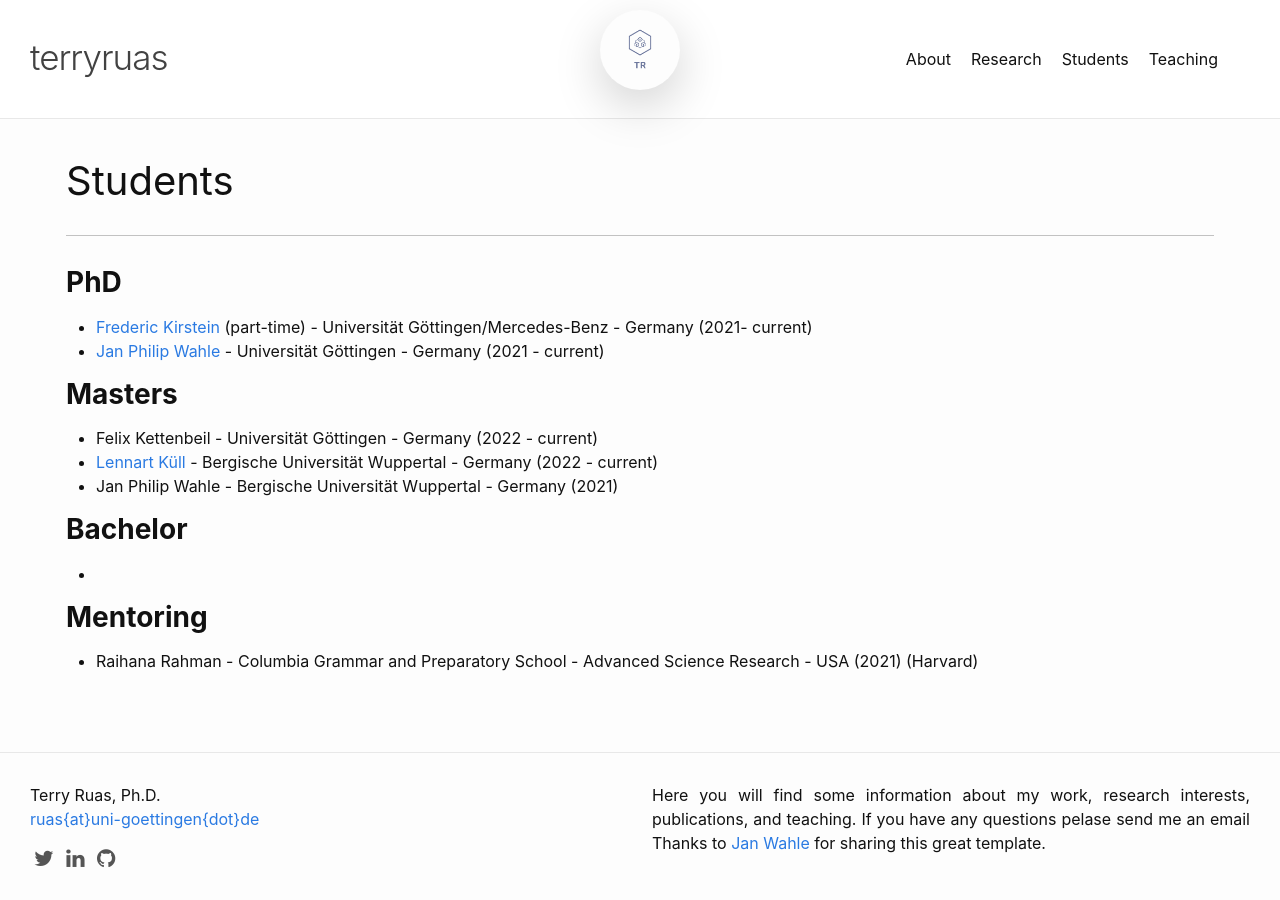
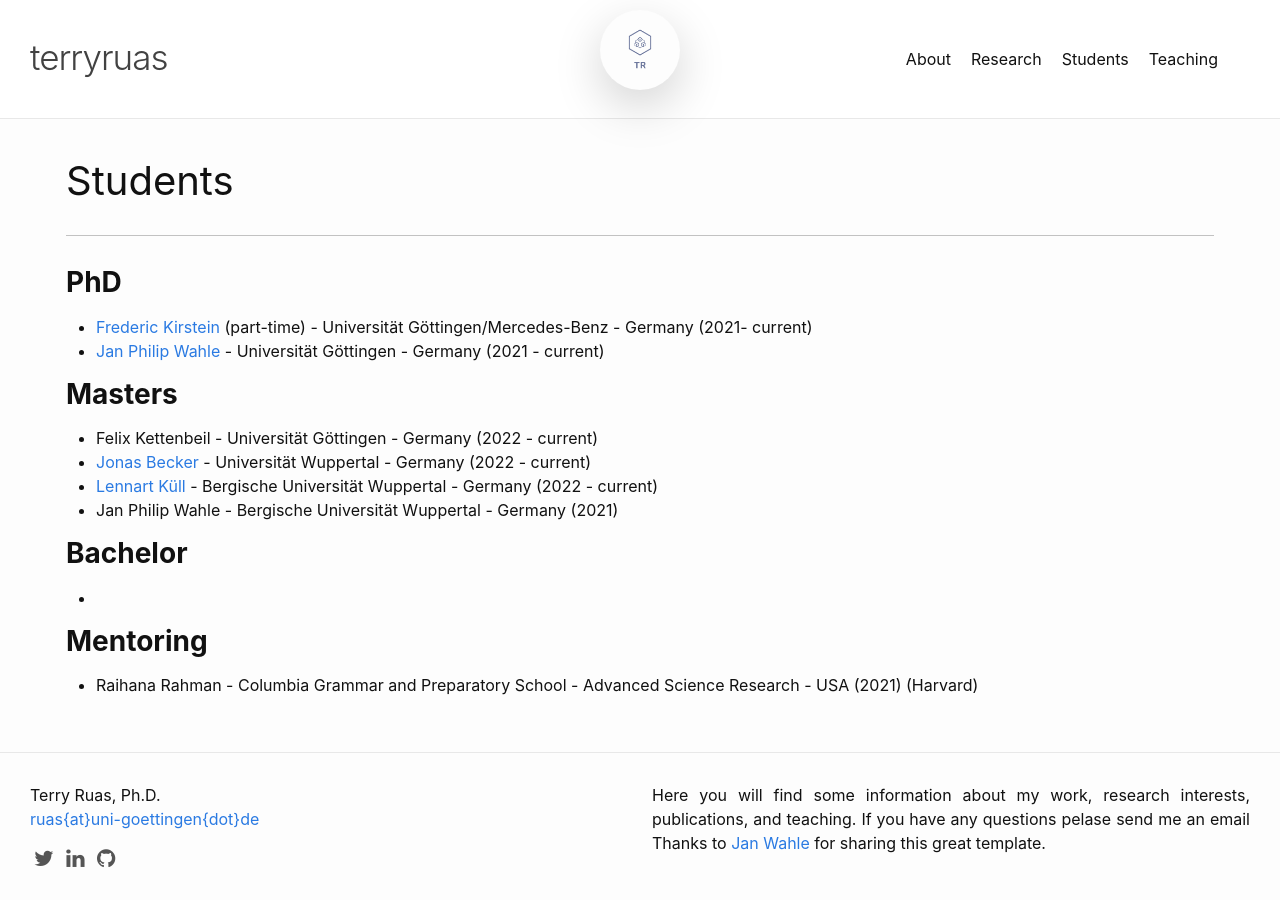
Before and after one commit to truas/truas, a Jekyll site: the page built from students.md, in a window 1280 px wide. Built offline with Jekyll 4.4.1, drawn with Linux system fonts in a browser that asks for light colours; part of the change alters nothing that is shown.

Commit message:
update website

```diff
--- a/_config.yml
+++ b/_config.yml
@@ -17,7 +17,7 @@ collections:
   education:
 
 url: https://truas.github.io
-baseurl: /truas
+baseurl: /
 
 # Minima date format
 # refer to https://shopify.github.io/liquid/filters/date/ if you want to customize this
--- a/students.md
+++ b/students.md
@@ -9,6 +9,7 @@ permalink: /students/
 
 ### **Masters**
 - Felix Kettenbeil - Universität Göttingen - Germany (2022 - current)
+- [Jonas Becker](https://www.jobec.net/) - Universität Wuppertal - Germany (2022 - current)
 - [Lennart Küll](https://www.linkedin.com/in/lennart-k%C3%BCll-2140a9203/) - Bergische Universität Wuppertal - Germany (2022 - current)
 - Jan Philip Wahle  - Bergische Universität Wuppertal - Germany (2021)
 
```
